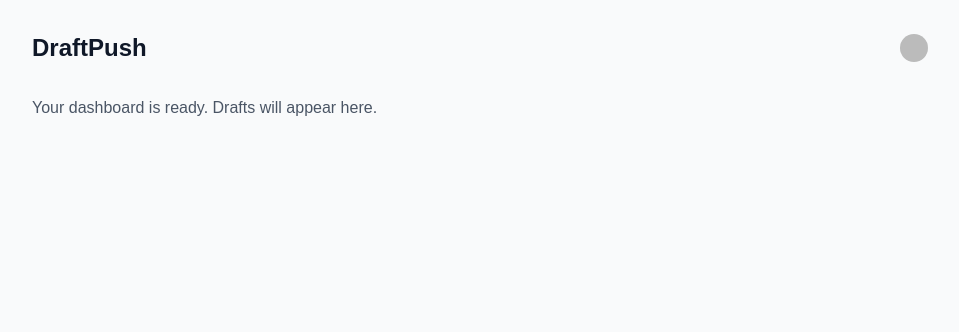
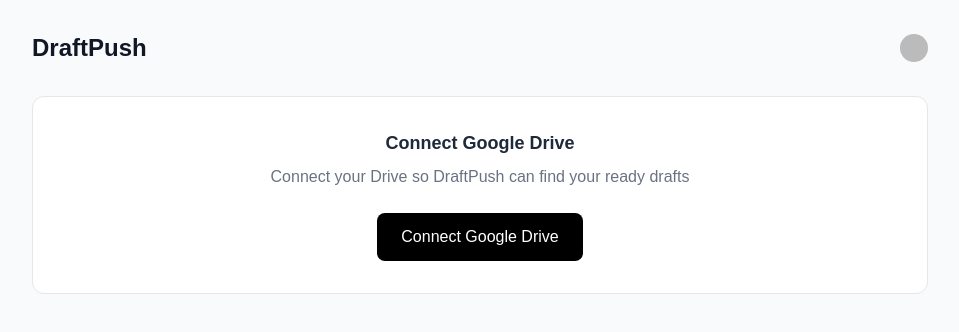
Before and after one commit to 2Faithy/DraftPush, a Next.js app: page /dashboard in a window 1280 px wide. Shown: the top 332 px of the page, without its empty margins (160-1119 px from the left). Built offline with nearby package versions, Linux system fonts and the light colour scheme; no server answers; the database is empty; sample sign-in values are in the browser's storage; some icons are missing.

Commit message:
feat: Google Drive OAuth connection

```diff
--- a/package.json
+++ b/package.json
@@ -14,6 +14,7 @@
     "@prisma/adapter-neon": "^7.8.0",
     "@prisma/client": "^7.8.0",
     "dotenv": "^17.4.2",
+    "googleapis": "^173.0.0",
     "next": "16.2.9",
     "prisma": "^7.8.0",
     "react": "19.2.4",
--- /dev/null
+++ b/src/app/api/drive/auth/route.ts
@@ -0,0 +1,21 @@
+import { google } from 'googleapis'
+import { NextResponse } from 'next/server'
+
+const oauth2Client = new google.auth.OAuth2(
+  process.env.GOOGLE_CLIENT_ID,
+  process.env.GOOGLE_CLIENT_SECRET,
+  process.env.GOOGLE_REDIRECT_URI
+)
+
+export async function GET() {
+  const url = oauth2Client.generateAuthUrl({
+    access_type: 'offline',
+    scope: [
+      'https://www.googleapis.com/auth/drive.readonly',
+      'https://www.googleapis.com/auth/documents.readonly',
+    ],
+    prompt: 'consent',
+  })
+
+  return NextResponse.redirect(url)
+}
--- /dev/null
+++ b/src/app/api/drive/callback/route.ts
@@ -0,0 +1,36 @@
+import { google } from 'googleapis'
+import { NextRequest, NextResponse } from 'next/server'
+import { auth } from '@clerk/nextjs/server'
+import { prisma } from '@/lib/prisma'
+
+const oauth2Client = new google.auth.OAuth2(
+  process.env.GOOGLE_CLIENT_ID,
+  process.env.GOOGLE_CLIENT_SECRET,
+  process.env.GOOGLE_REDIRECT_URI
+)
+
+export async function GET(request: NextRequest) {
+  const { userId } = await auth()
+  if (!userId) return NextResponse.redirect('/sign-in')
+
+  const code = request.nextUrl.searchParams.get('code')
+  if (!code) return NextResponse.json({ error: 'No code provided' }, { status: 400 })
+
+  const { tokens } = await oauth2Client.getToken(code)
+
+  await prisma.user.upsert({
+    where: { clerkId: userId },
+    update: {
+      googleAccessToken: tokens.access_token,
+      googleRefreshToken: tokens.refresh_token,
+    },
+    create: {
+      clerkId: userId,
+      email: '',
+      googleAccessToken: tokens.access_token,
+      googleRefreshToken: tokens.refresh_token,
+    },
+  })
+
+  return NextResponse.redirect(new URL('/dashboard', request.url))
+}
--- a/src/app/dashboard/page.tsx
+++ b/src/app/dashboard/page.tsx
@@ -1,10 +1,18 @@
 import { UserButton } from "@clerk/nextjs";
 import { auth } from "@clerk/nextjs/server";
 import { redirect } from "next/navigation";
+import { prisma } from "@/lib/prisma";
+import ConnectDriveButton from "@/components/dashboard/ConnectDriveButton";
 
 export default async function DashboardPage() {
   const { userId } = await auth();
   if (!userId) redirect("/sign-in");
+
+  const user = await prisma.user.findUnique({
+    where: { clerkId: userId },
+  });
+
+  const driveConnected = !!user?.googleAccessToken;
 
   return (
     <div className="min-h-screen bg-gray-50 p-8">
@@ -13,7 +21,22 @@
           <h1 className="text-2xl font-bold text-gray-900">DraftPush</h1>
           <UserButton afterSignOutUrl="/" />
         </div>
-        <p className="text-gray-600">Your dashboard is ready. Drafts will appear here.</p>
+
+        {!driveConnected ? (
+          <div className="bg-white rounded-xl border border-gray-200 p-8 text-center">
+            <h2 className="text-lg font-semibold text-gray-800 mb-2">Connect Google Drive</h2>
+            <p className="text-gray-500 mb-6">Connect your Drive so DraftPush can find your ready drafts</p>
+            <ConnectDriveButton />
+          </div>
+        ) : (
+          <div className="bg-white rounded-xl border border-gray-200 p-8">
+            <div className="flex items-center gap-2 mb-4">
+              <span className="text-green-500">✓</span>
+              <h2 className="text-lg font-semibold text-gray-800">Google Drive Connected</h2>
+            </div>
+            <p className="text-gray-500">Your drafts will appear here once detected.</p>
+          </div>
+        )}
       </div>
     </div>
   );
--- /dev/null
+++ b/src/components/dashboard/ConnectDriveButton.tsx
@@ -0,0 +1,12 @@
+"use client";
+
+export default function ConnectDriveButton() {
+  return (
+    <button
+      onClick={() => { window.location.href = "/api/drive/auth"; }}
+      className="inline-block bg-black text-white px-6 py-3 rounded-lg font-medium hover:bg-gray-800 transition"
+    >
+      Connect Google Drive
+    </button>
+  );
+}
--- /dev/null
+++ b/src/lib/prisma.ts
@@ -0,0 +1,18 @@
+import { PrismaClient } from '@prisma/client'
+import { PrismaNeon } from '@prisma/adapter-neon'
+
+const globalForPrisma = globalThis as unknown as {
+  prisma: PrismaClient | undefined
+}
+
+function createPrismaClient() {
+  const adapter = new PrismaNeon({
+    connectionString: process.env.DATABASE_URL!
+  })
+  return new PrismaClient({ adapter } as any)
+}
+
+export const prisma =
+  globalForPrisma.prisma ?? createPrismaClient()
+
+if (process.env.NODE_ENV !== 'production') globalForPrisma.prisma = prisma
```
Also changed, not shown: 1 other file (tests, documents, lock files or other folders).
